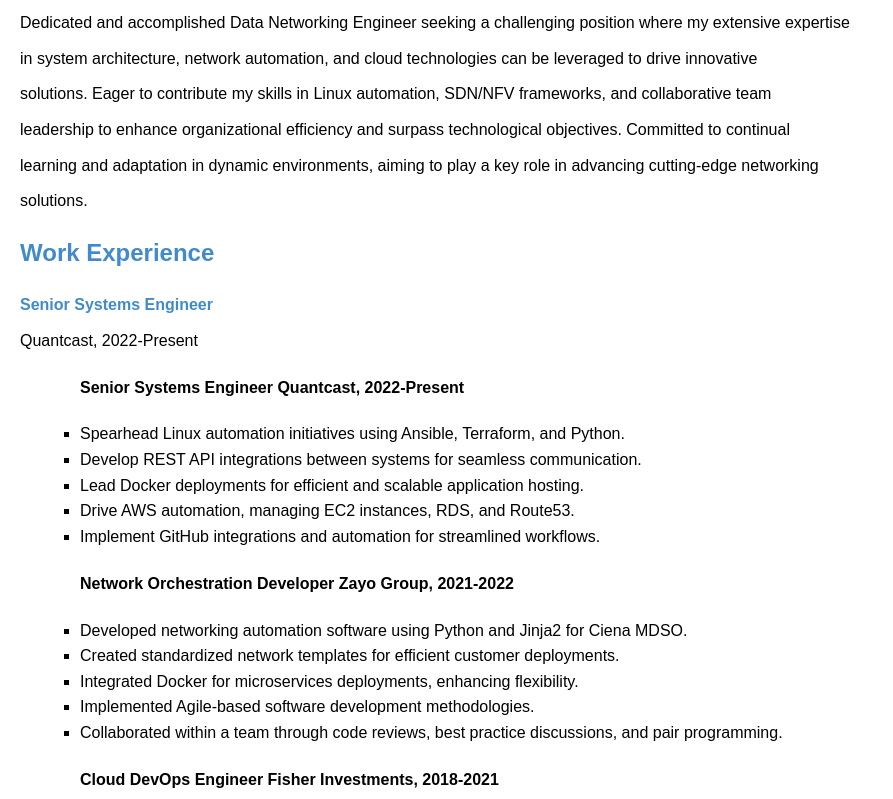
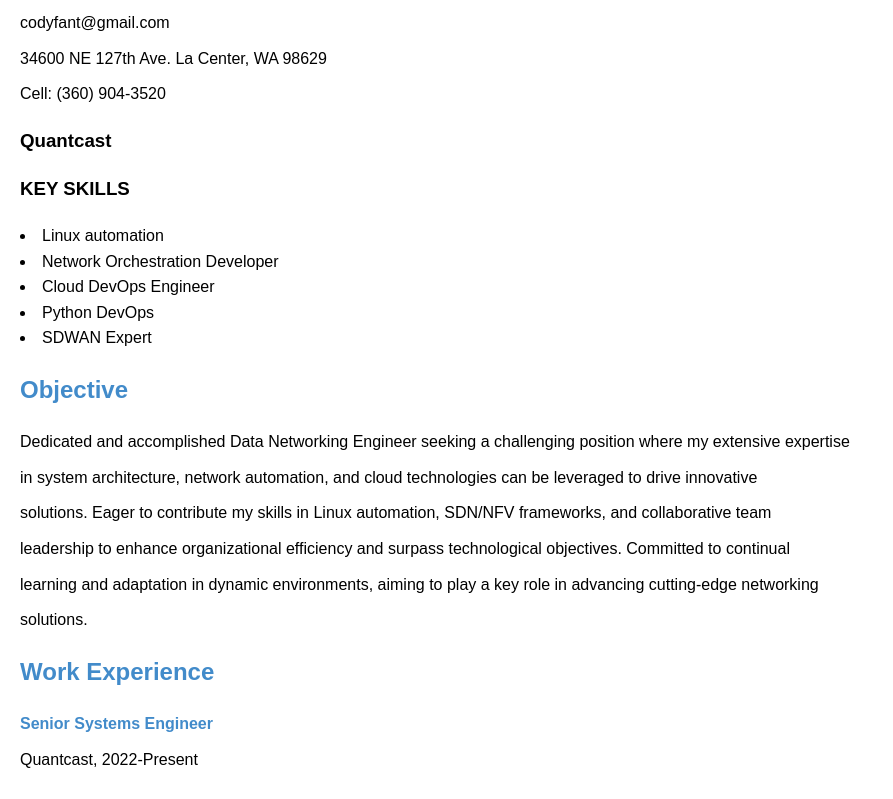
Before and after one commit to codfant/codfant.github.io, a plain HTML site: page index.html in a window 1280 px wide. Shown: the part 68-867 px from the top of the page, without its empty margins (0-893 px from the left). Drawn offline with Linux system fonts and the light colour scheme.

Commit message:
Adding in HTML changes

```diff
--- a/index.html
+++ b/index.html
@@ -41,6 +41,18 @@
 </head>
 <body>
   <section class="objective">
+    <h2>Cody Fant</h2>
+    <p>codyfant@gmail.com</p>
+    <p>34600 NE 127th Ave. La Center, WA 98629</p>
+    <p>Cell:  (360) 904-3520</p>
+    <h3>Quantcast</h3>
+    <h3>KEY SKILLS</h3>
+    <li>Linux automation</li>
+    <li>Network Orchestration Developer</li>
+	<li>Cloud DevOps Engineer</li>
+	<li>Python DevOps</li>
+	<li>SDWAN Expert</li>
+
     <h2>Objective</h2>
     <p>Dedicated and accomplished Data Networking Engineer seeking a challenging position where my extensive expertise</p>
     <p>in system architecture, network automation, and cloud technologies can be leveraged to drive innovative</p>
```
